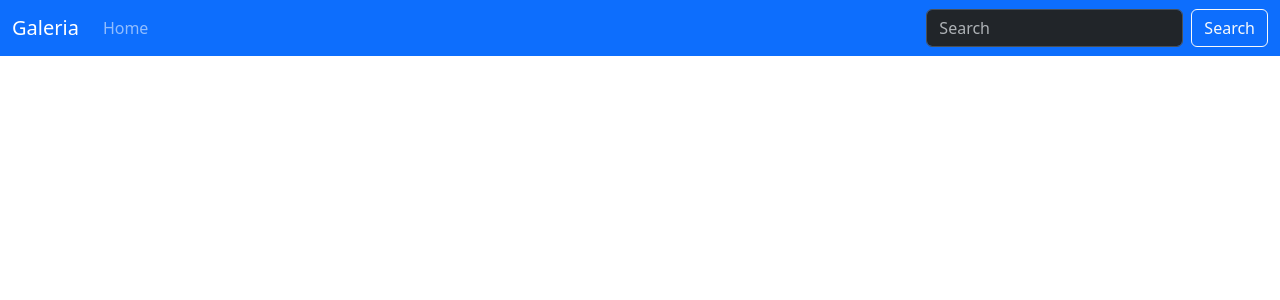
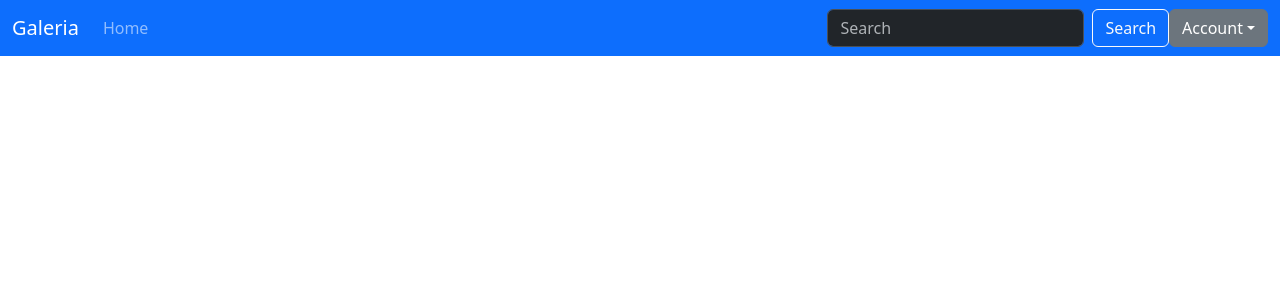
Before and after one commit to CMPSC3943FA23/repo3, a React (Create React App) app: page / in a window 1280 px wide. Shown: the top 300 px of the page. Built offline with nearby package versions, Linux system fonts and the light colour scheme.

Commit message:
modified:   src/App.jsx 	modified:   src/index.css

```diff
--- a/src/App.jsx
+++ b/src/App.jsx
@@ -45,6 +45,33 @@
                 </button>
               </form>
             </div>
+            <div class="dropdown">
+              <button
+                class="btn btn-secondary dropdown-toggle"
+                type="button"
+                data-bs-toggle="dropdown"
+                aria-expanded="false"
+              >
+                Account
+              </button>
+              <ul class="dropdown-menu dropdown-menu-end">
+                <li>
+                  <a class="dropdown-item" href="/#">
+                    Account Info
+                  </a>
+                </li>
+                <li>
+                  <a class="dropdown-item" href="/#">
+                    Saved for later
+                  </a>
+                </li>
+                <li>
+                  <a class="dropdown-item" href="/#">
+                    About Us
+                  </a>
+                </li>
+              </ul>
+            </div>
           </div>
         </nav>
       </React.Fragment>
--- a/src/index.css
+++ b/src/index.css
@@ -5,3 +5,9 @@
   .navbar-style {
     color: white !important;
   }
+
+  .dropdown-style {
+    right: 0;
+    left: auto;
+    position:absolute;
+  }
```
